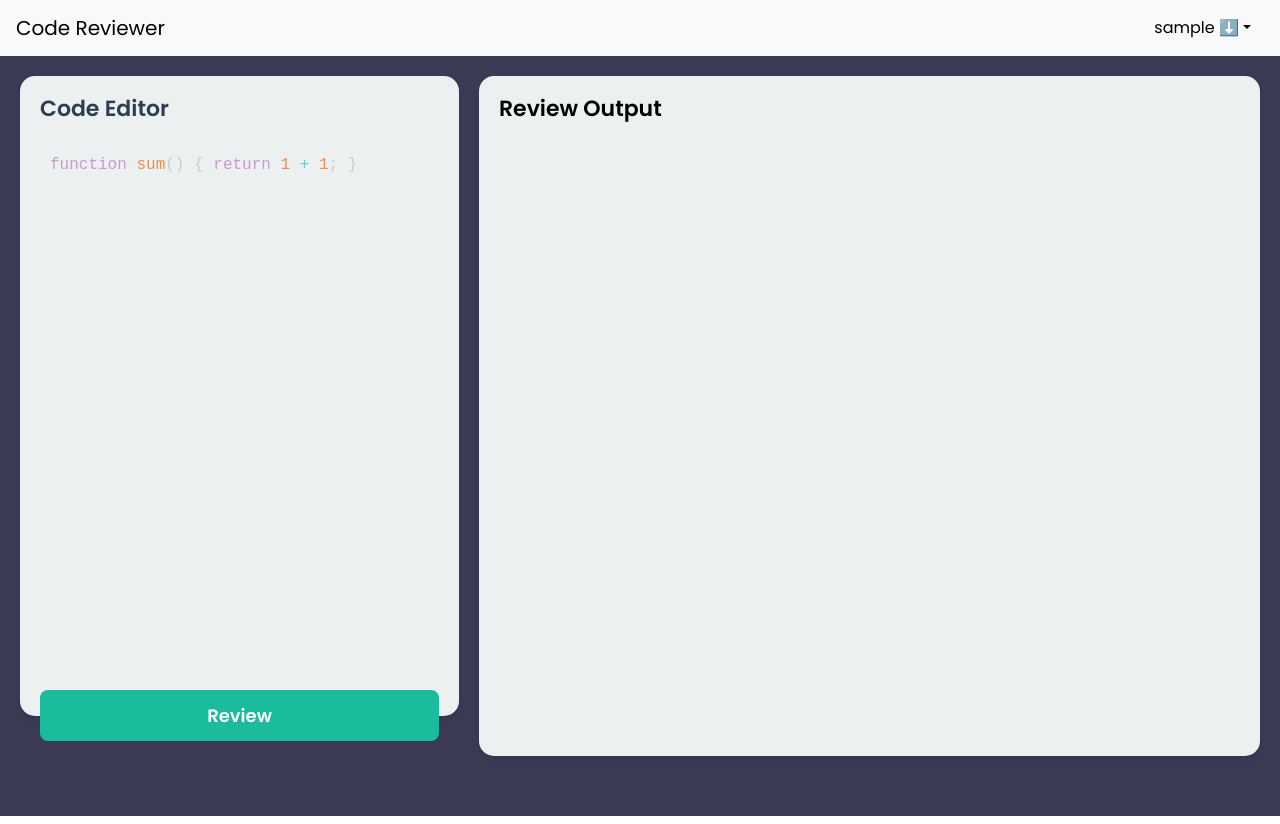
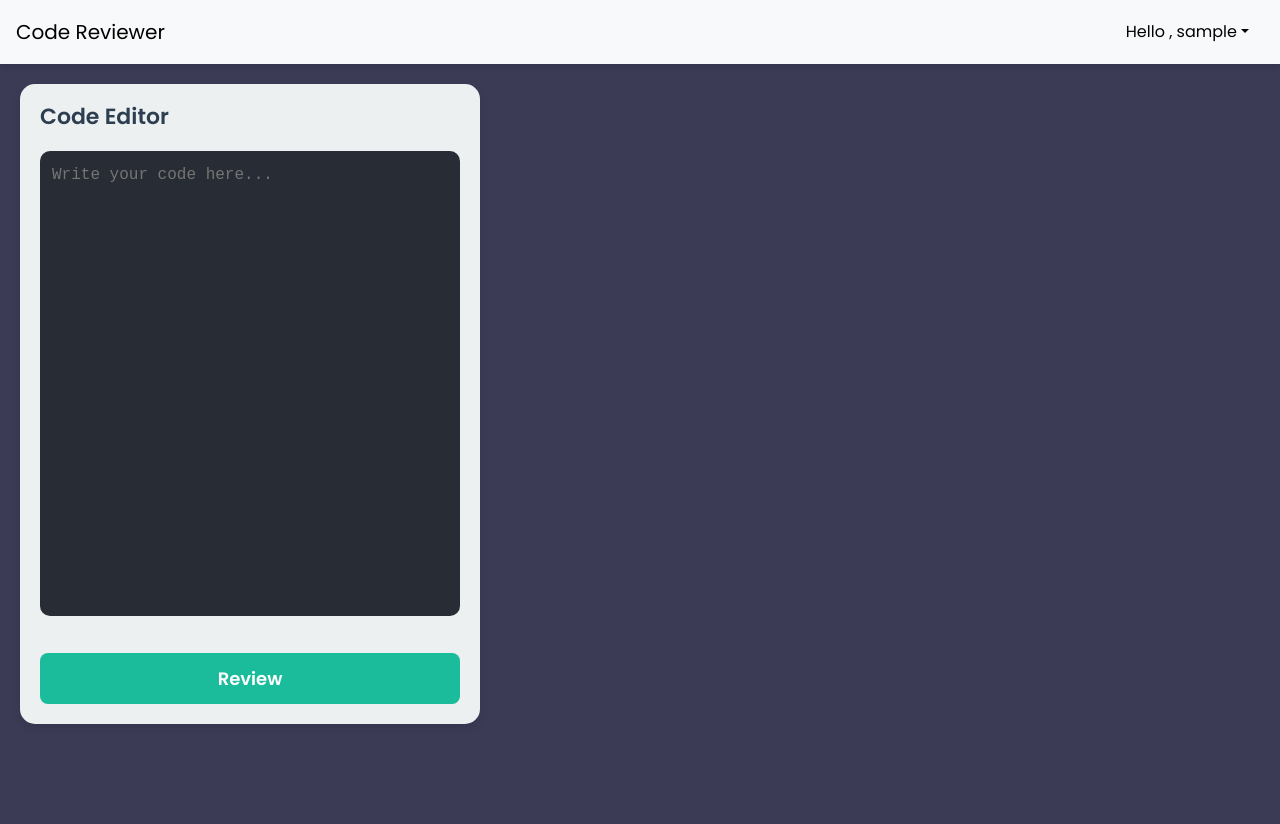
Before and after one commit to SanketKolage/AI-code-reviewer-frontend, a React (Vite) app: page /dashboard in a window 1280 px wide. Built offline with nearby package versions, Linux system fonts and the light colour scheme; sample sign-in values are in the browser's storage.

Commit message:
Updated ui

```diff
--- a/package.json
+++ b/package.json
@@ -12,6 +12,7 @@
   "dependencies": {
     "axios": "^1.7.9",
     "bootstrap": "^5.3.3",
+    "framer-motion": "^12.4.7",
     "prismjs": "^1.29.0",
     "react": "^19.0.0",
     "react-dom": "^19.0.0",
--- a/src/components/Dashboard.css
+++ b/src/components/Dashboard.css
@@ -1,4 +1,3 @@
-/* Import Google Font */
 @import url('https://fonts.googleapis.com/css2?family=Poppins:wght@300;400;600&display=swap');
 
 /* Global Styles */
@@ -29,6 +28,8 @@ body {
   color: #2c3e50;
   box-shadow: 0 4px 10px rgba(0, 0, 0, 0.1);
   height: 80vh;
+  display: flex;
+  flex-direction: column;
 }
 
 /* Review Section */
@@ -41,6 +42,7 @@ body {
   box-shadow: 0 4px 10px rgba(0, 0, 0, 0.1);
   height: 85vh;
   overflow-y: auto;
+  animation: fadeIn 0.5s ease-in-out;
 }
 
 /* Section Titles */
@@ -75,28 +77,69 @@ body {
   transition: transform 0.3s ease, background 0.3s ease;
 }
 
-.review-btn:hover {
-  background: #16a085;
+.dropdown-item:hover {
+  background: #bc1717;
   transform: scale(1.05);
+  color: white;
 }
 
-/* Mobile Responsive Design */
-/* @media (max-width: 768px) {
-  .dashboard-container {
-    flex-direction: column;
-    height: 100vh;
-    gap: 10px;
-    padding: 10px;
+/* Navbar Styles */
+.header {
+  display: flex;
+  justify-content: space-between;
+  align-items: center;
+  padding: 10px 20px;
+  background: #ffffff;
+  box-shadow: 0px 4px 6px rgba(0, 0, 0, 0.1);
+}
+
+/* User Dropdown */
+.user-dropdown {
+  position: relative;
+  display: inline-block;
+}
+
+.user-dropdown .dropdown-toggle {
+  padding: 10px 15px;
+  font-size: 16px;
+  background: transparent;
+  border: none;
+  cursor: pointer;
+}
+
+/* Dropdown Menu */
+.user-dropdown .dropdown-menu {
+  position: absolute;
+  right: 0;
+  background: white;
+  border-radius: 8px;
+  box-shadow: 0 4px 10px rgba(0, 0, 0, 0.1);
+  padding: 8px 10px;
+  z-index: 1000;
+  min-width: auto; /* Adjust width dynamically */
+}
+
+/* Logout Button */
+.user-dropdown .btn-danger {
+  padding: 6px 12px;
+  font-size: 14px;
+  border-radius: 5px;
+  white-space: nowrap; /* Prevents the button from stretching */
+}
+
+.user-dropdown .btn-danger:hover {
+  transform: scale(1.2);
+  transition: all 0.5s ease;
+}
+
+/* Animations */
+@keyframes fadeIn {
+  from {
+    opacity: 0;
+    transform: translateY(10px);
   }
-
-  .editor-section,
-  .review-section {
-    flex: none;
-    width: 100%;
-    height: auto;
+  to {
+    opacity: 1;
+    transform: translateY(0);
   }
-
-  .review-section {
-    display: none; Hide until button click
-  }
-} */
+}
--- a/src/components/Dashboard.jsx
+++ b/src/components/Dashboard.jsx
@@ -1,28 +1,22 @@
 import React, { useEffect, useState, useCallback, useRef } from "react";
 import Prism from "prismjs";
-import "prismjs/components/prism-core";
-import "prismjs/components/prism-markup";
-import "prismjs/components/prism-css";
-import "prismjs/components/prism-clike";
 import "prismjs/components/prism-javascript";
 import "prismjs/components/prism-python";
 import "prismjs/components/prism-java";
 import "prismjs/components/prism-c";
 import "prismjs/components/prism-cpp";
-import "prismjs/components/prism-php";
-
 import axios from "axios";
 import Editor from "react-simple-code-editor";
 import Markdown from "react-markdown";
 import { useNavigate } from "react-router-dom";
 import "bootstrap/dist/css/bootstrap.min.css";
-import "../components/Dashboard.css"; // Keep styles separate
+import { motion } from "framer-motion"; // For animations
+import "../components/Dashboard.css"; // Keep styles in CSS
 
 const API_BASE_URL = import.meta.env.VITE_API_URL;
 
-
 const Dashboard = () => {
-  const [code, setCode] = useState(`function sum() { return 1 + 1; }`);
+  const [code, setCode] = useState(``);
   const [review, setReview] = useState("");
   const [language, setLanguage] = useState("javascript");
   const reviewRef = useRef(null);
@@ -32,7 +26,7 @@ const Dashboard = () => {
   const [showReview, setShowReview] = useState(false);
   const [showDropdown, setShowDropdown] = useState(false);
 
-  // Handle screen resizing for mobile detection
+  // Handle screen resizing
   useEffect(() => {
     const handleResize = () => setIsMobile(window.innerWidth < 768);
     window.addEventListener("resize", handleResize);
@@ -41,7 +35,7 @@ const Dashboard = () => {
 
   // Toggle dropdown for user profile
   const toggleDropdown = (e) => {
-    e.stopPropagation(); // Prevent immediate closure
+    e.stopPropagation();
     setShowDropdown((prev) => !prev);
   };
 
@@ -52,15 +46,14 @@ const Dashboard = () => {
     return () => document.removeEventListener("click", closeDropdown);
   }, []);
 
-  // Handle code review button click
+  // Handle Review Click
   const handleReviewClick = () => {
     reviewCode();
-    if (isMobile) {
-      setShowReview(true); // Show review section in mobile view
-    }
+    setShowReview(true);
+    setTimeout(() => reviewRef.current?.scrollIntoView({ behavior: "smooth" }), 500);
   };
 
-  // Ensure PrismJS syntax highlighting updates
+  // Syntax highlighting update
   useEffect(() => {
     Prism.highlightAll();
   }, [code, language]);
@@ -81,30 +74,28 @@ const Dashboard = () => {
       <nav className="navbar navbar-light bg-light px-3 header">
         <span className="navbar-brand">Code Reviewer</span>
         <div className="user-dropdown">
-          <button
-            className="btn btn-light dropdown-toggle"
-            onClick={(e) => {
-              e.stopPropagation();
-              toggleDropdown(e);
-            }}
+          <button className="btn btn-light dropdown-toggle" onClick={toggleDropdown}>
+          <>Hello ,  </>  {username}
+          </button>
+
+          <motion.ul
+            className={`dropdown-menu dropdown-menu-end ${showDropdown ? "show" : ""}`}
+            initial={{ opacity: 0, y: -10 }}
+            animate={{ opacity: showDropdown ? 1 : 0, y: showDropdown ? 0 : -10 }}
+            transition={{ duration: 0.3 }}
           >
-            {username} ⬇️
-          </button>
-          {showDropdown && (
-            <ul className="dropdown-menu show dropdown-menu-end">
             <li>
               <button
-                  className="dropdown-item text-danger"
+                className="dropdown-item btn-danger logout-btn"
                 onClick={() => {
                   localStorage.removeItem("username");
-                    navigate("/login"); // Redirect to login
+                  navigate("/login");
                 }}
               >
                 Logout
               </button>
             </li>
-            </ul>
-          )}
+          </motion.ul>
         </div>
       </nav>
 
@@ -115,34 +106,48 @@ const Dashboard = () => {
           <h3 className="section-title">Code Editor</h3>
 
           <Editor
+          placeholder="Write your code here..."
             value={code}
             onValueChange={setCode}
-            highlight={(code) => {
-              if (!Prism.languages[language]) {
-                console.warn(`PrismJS: Language "${language}" not loaded.`);
-                return code; // Prevent crash if language is missing
+            highlight={(code) =>
+              Prism.languages[language]
+                ? Prism.highlight(code, Prism.languages[language], language)
+                : code
             }
-              return Prism.highlight(code, Prism.languages[language], language);
-            }}
-            padding={10}
+            padding={12}
             style={{
               fontFamily: "Fira Code, monospace",
               fontSize: 16,
               height: "85%",
               width: "100%",
+              borderRadius: "10px",
+              backgroundColor: "#282c34",
+              color: "#ffffff",
             }}
           />
-          <button className="review-btn" onClick={handleReviewClick}>
+
+          <motion.button
+            className="review-btn"
+            whileHover={{ scale: 1.05 }}
+            whileTap={{ scale: 0.95 }}
+            onClick={handleReviewClick}
+          >
             Review
-          </button>
+          </motion.button>
         </div>
 
-        {/* Review Output Section (Hidden in Mobile until Clicked) */}
-        {(!isMobile || showReview) && (
-          <div className="review-section" ref={reviewRef}>
+        {/* Review Output Section */}
+        {showReview && (
+          <motion.div
+            className="review-section"
+            ref={reviewRef}
+            initial={{ opacity: 0, y: 20 }}
+            animate={{ opacity: 1, y: 0 }}
+            transition={{ duration: 0.5 }}
+          >
             <h3 className="section-title">Review Output</h3>
             <Markdown>{review}</Markdown>
-          </div>
+          </motion.div>
         )}
       </main>
     </>
--- a/src/components/Header.css
+++ b/src/components/Header.css
@@ -14,6 +14,8 @@
 
 .user-dropdown {
   position: relative;
+  width: 20px;
+
 }
 
 .user-btn {
@@ -42,6 +44,6 @@
   color: red;
   font-size: 16px;
   cursor: pointer;
-  width: 20%;
+  width: 10%;
   text-align: left;
 }
--- a/src/components/Header.jsx
+++ b/src/components/Header.jsx
@@ -3,7 +3,6 @@ import { useNavigate } from "react-router-dom";
 
 const Header = () => {
   const navigate = useNavigate();
-  // const username = localStorage.getItem("email") || "User";
   const [username, setUsername] = useState("");
   useEffect(() => {
     // Fetch username from localStorage on mount
@@ -23,20 +22,7 @@ const Header = () => {
       <span className="navbar-brand">Code Reviewer</span>
 
       {/* ✅ User Dropdown in Right Corner */}
-      <div className="dropdown ms-auto">
-        <button className="btn btn-light dropdown-toggle" onClick={() => setShowDropdown(!showDropdown)}>
-          {username} ⬇
-        </button>
-        {showDropdown && (
-          <ul className="dropdown-menu show dropdown-menu-end">
-            <li>
-              <button className="dropdown-item text-danger " onClick={handleLogout}>
-                Logout
-              </button>
-            </li>
-          </ul>
-        )}
-      </div>
+
     </nav>
   );
 };
--- a/src/components/Login.jsx
+++ b/src/components/Login.jsx
@@ -20,6 +20,7 @@ const Login = () => {
         email: formData.email,
         password: formData.password
       });
+
 
       if (response.data.token) {
         localStorage.setItem("token", response.data.token);
```
Also changed, not shown: 1 other file (tests, documents, lock files or other folders). Lines whose indentation alone changed are shown as unchanged.
